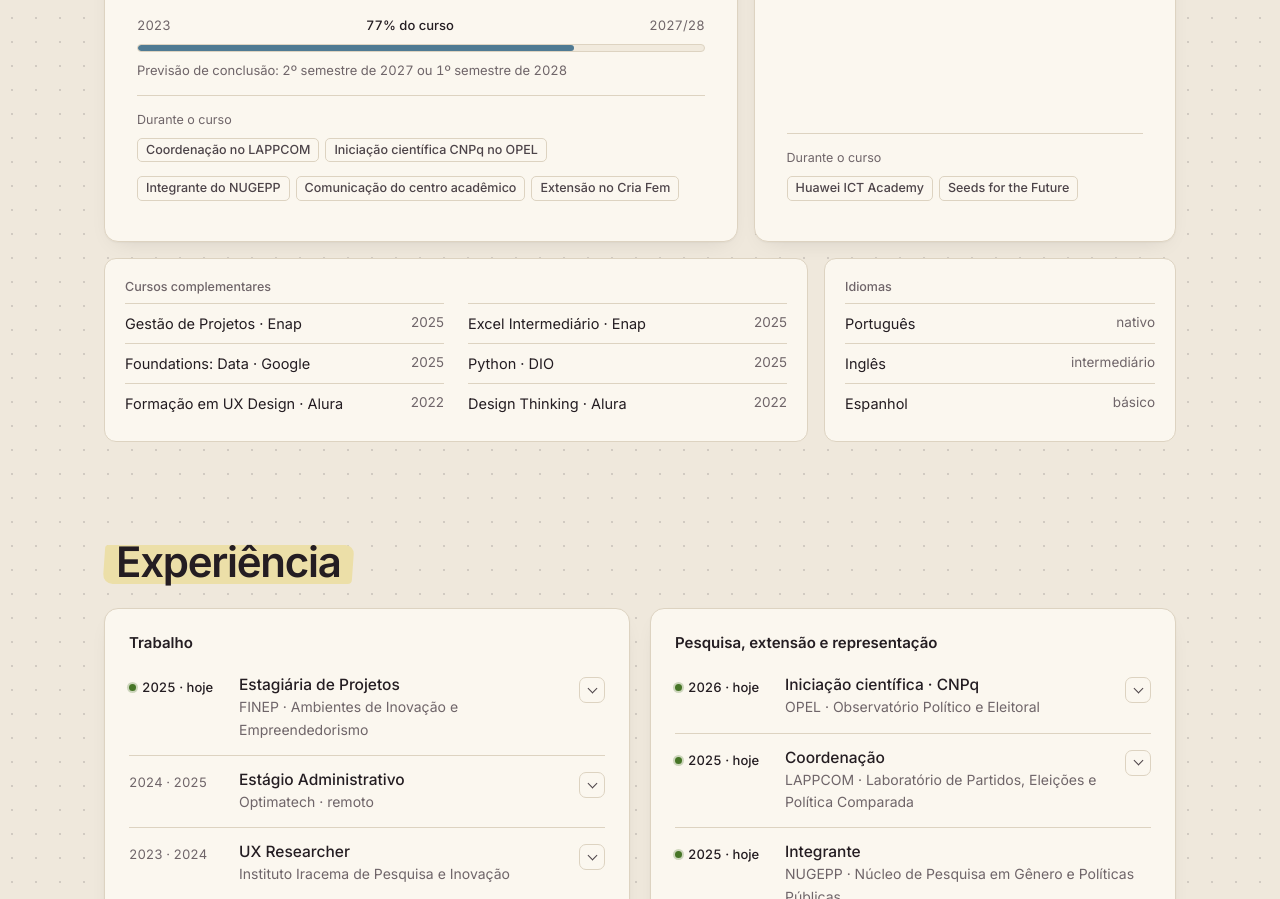
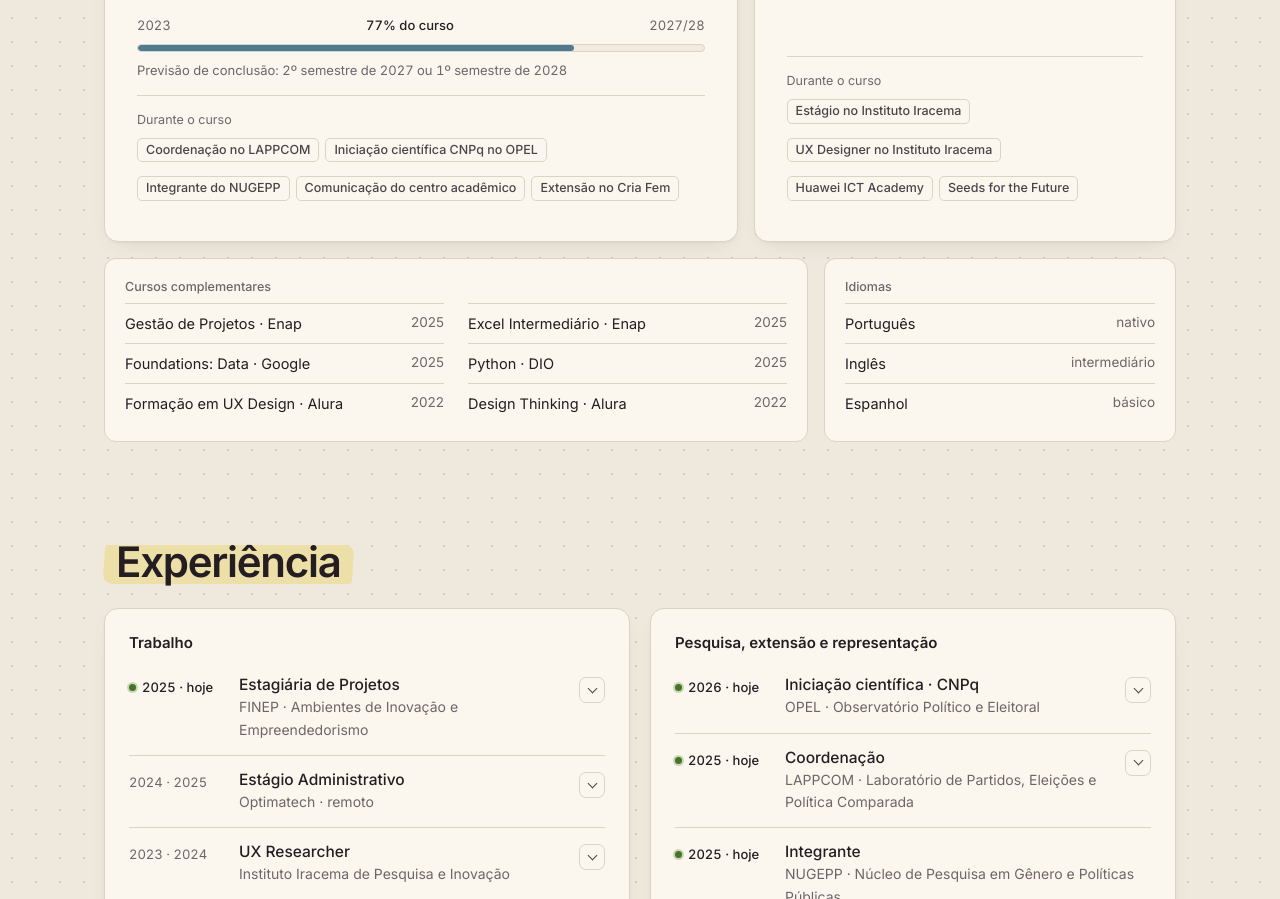
Before and after one commit to estherbarros/estherbarros.github.io, a plain HTML site: page index.html in a window 1280 px wide. Shown: the part 2130-3029 px from the top of the page. Drawn offline with Linux system fonts and the light colour scheme.

Commit message:
IFCE: experiências no Instituto Iracema durante o curso; barra cabe em telas muito estreitas
Co-Authored-By: Claude Opus 5.5 <noreply@anthropic.com>

```diff
--- a/index.html
+++ b/index.html
@@ -555,6 +555,7 @@ details.estimativa p{margin-top:8px;font-size:15px;line-height:1.6;color:var(--t
 .nota-foto svg{width:64px;height:46px;margin-left:-6px}
 .nota-foto span{font-family:var(--mao);font-size:clamp(21px,2.2vw,25px);line-height:.95;transform:rotate(-5deg);margin-top:2px}
 @media (max-width:440px){.marca .so-largo{display:none}}
+@media (max-width:360px){.pilula nav a:nth-child(2){display:none}}
 /* avatar da Esther */
 .av.eu{padding:0;overflow:hidden;background:#838540}
 .av.eu img{width:100%;height:100%;object-fit:cover;display:block}
@@ -1900,7 +1901,7 @@ const FORMACAO = [
    junto:[["Coordenação no LAPPCOM","azul"],["Iniciação científica CNPq no OPEL","vinho"],["Integrante do NUGEPP","oliva"],["Comunicação do centro acadêmico","vinho"],["Extensão no Cria Fem","creme"]]},
   {sigla:"IFCE", logo:"img/logo-ifce.png", cor:"oliva", titulo:"Técnico em Telecomunicações", inst:"Instituto Federal do Ceará", sub:"Ensino médio técnico integrado · Fortaleza",
    texto:"Formação técnica que me levou à Huawei ICT Academy, ao Seeds for the Future e ao UX design.", tags:[["Concluído em 2022","preto"]],
-   junto:[["Huawei ICT Academy","oliva"],["Seeds for the Future","oliva"]]}
+   junto:[["Estágio no Instituto Iracema","oliva"],["UX Designer no Instituto Iracema","oliva"],["Huawei ICT Academy","oliva"],["Seeds for the Future","oliva"]]}
 ];
 const CURSOS = [["Gestão de Projetos · Enap","2025"],["Excel Intermediário · Enap","2025"],["Foundations: Data · Google","2025"],["Python · DIO","2025"],["Formação em UX Design · Alura","2022"],["Design Thinking · Alura","2022"]];
 const IDIOMAS = [["Português","nativo"],["Inglês","intermediário"],["Espanhol","básico"]];
```
